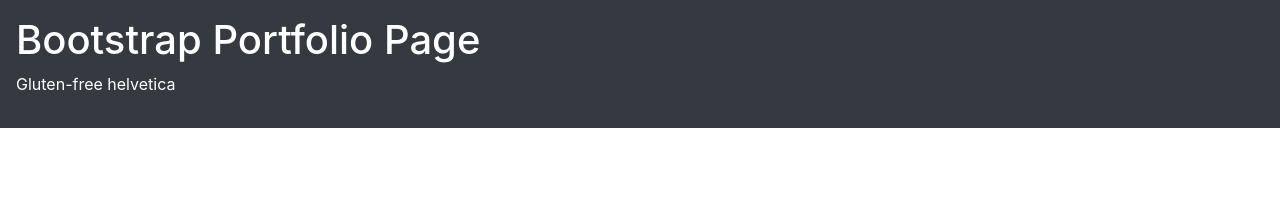
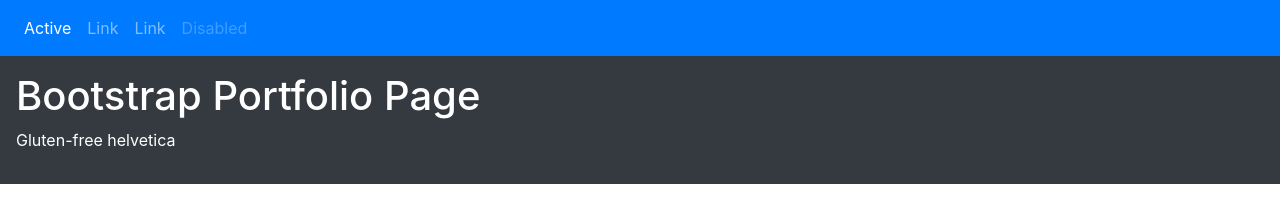
Before and after one commit to athomik79/02-CSS-and-Bootstrap-Homework-Responsive-Portfolio, a plain HTML site: page index.html in a window 1280 px wide. Drawn offline with nearby package versions, Linux system fonts and the light colour scheme.

Commit message:
added blue nav bar

```diff
--- a/index.html
+++ b/index.html
@@ -15,6 +15,25 @@
 
 <body>
 
+    <!-- nav bar -->
+    <nav class="navbar navbar-expand-sm bg-primary navbar-dark">
+        <ul class="navbar-nav">
+          <li class="nav-item active">
+            <a class="nav-link" href="#">Active</a>
+          </li>
+          <li class="nav-item">
+            <a class="nav-link" href="#">Link</a>
+          </li>
+          <li class="nav-item">
+            <a class="nav-link" href="#">Link</a>
+          </li>
+          <li class="nav-item">
+            <a class="nav-link disabled" href="#">Disabled</a>
+          </li>
+        </ul>
+      </nav>
+
+    <!-- header div -->
     <div class="container-fluid p-3 bg-dark text-white">
       <h1>Bootstrap Portfolio Page</h1>
       <p>Gluten-free helvetica</p>
```
